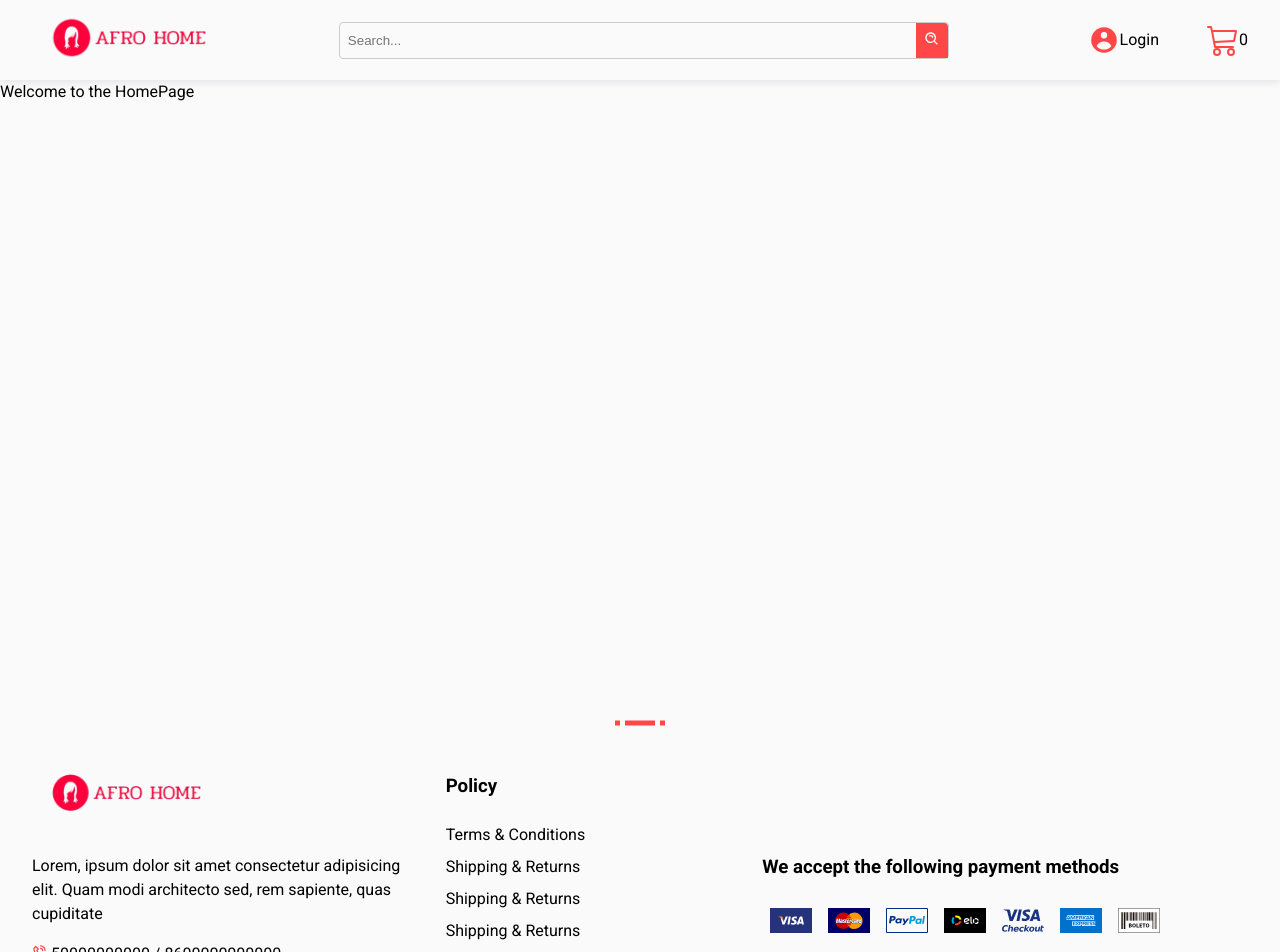
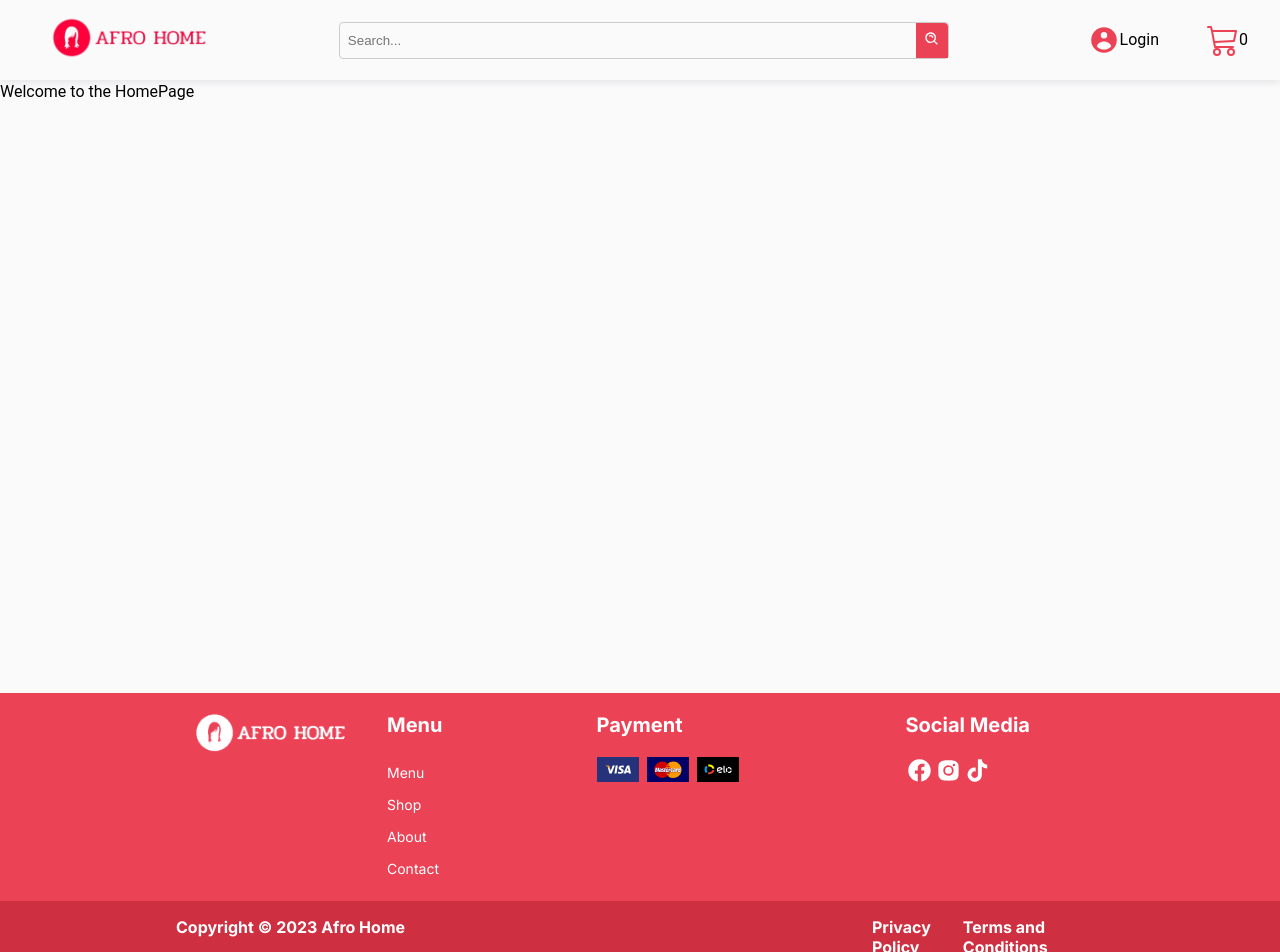
Before and after one commit to marckender/Trabalho_de_Conclusao_de_Curso, a React (Vite) app in the folder Project/front-end/: page / in a window 1280 px wide. Shown: the top 952 px of the page. Built offline with nearby package versions, Linux system fonts and the light colour scheme.

Commit message:
fix: footer update

```diff
--- a/Project/front-end/index.html
+++ b/Project/front-end/index.html
@@ -4,8 +4,10 @@
     <meta charset="UTF-8" />
     <link rel="icon" type="image/svg+xml" href="/favicon.ico" />
     <link rel="preconnect" href="https://fonts.googleapis.com">
-<link rel="preconnect" href="https://fonts.gstatic.com" crossorigin>
-<link href="https://fonts.googleapis.com/css2?family=Roboto:ital,wght@0,100;0,300;0,400;0,500;0,700;0,900;1,100;1,300;1,400;1,500;1,700&display=swap" rel="stylesheet">
+    <link rel="preconnect" href="https://fonts.gstatic.com" crossorigin>
+    <link rel="preconnect" href="https://fonts.googleapis.com">
+    <link rel="preconnect" href="https://fonts.gstatic.com" crossorigin>
+    <link href="https://fonts.googleapis.com/css2?family=Inter:wght@100;200;300;400;500;600;700;800;900&display=swap" rel="stylesheet">
     <meta name="viewport" content="width=device-width, initial-scale=1.0" />
     <title>Afro Home</title>
   </head>
--- a/Project/front-end/src/components/template/Home/Footer/index.tsx
+++ b/Project/front-end/src/components/template/Home/Footer/index.tsx
@@ -1,68 +1,66 @@
 import { Link } from "react-router-dom"
 import "./styles.scss"
 
-import {RiSeparator} from "react-icons/ri"
-import {GoLocation} from "react-icons/go"
-import {BiPhoneCall} from "react-icons/bi"
+// import {GoLocation} from "react-icons/go"
+import {BiLogoFacebookCircle, BiLogoInstagramAlt, BiLogoTiktok} from "react-icons/bi"
 
-import logo from "../../../../assets/logo.png"
+import logoWhite from "../../../../assets/logo-white.png"
 import visaIcon from '../../../../assets/paymentMethods/visa.svg'
 import masterCard from '../../../../assets/paymentMethods/mastercard.svg'
-import paypal from '../../../../assets/paymentMethods/paypal.svg'
 import elo from '../../../../assets/paymentMethods/elo.svg'
-import visacheckout from '../../../../assets/paymentMethods/visacheckout.svg'
-import amex from '../../../../assets/paymentMethods/amex.svg'
-import boleto from '../../../../assets/paymentMethods/boleto.svg'
 
 
 export default function Footer() {
     const currentYear = new Date().getFullYear();
   return (
     <footer>
-
-        <span className="separator">  <RiSeparator size={60} /> </span>
         <div className="footer_container">
             <div className="footer_content">
                 <div className="about">
-                    <img src={logo} alt="logo" />
-                    <p>Lorem, ipsum dolor sit amet consectetur adipisicing elit.
+                    <img src={logoWhite} alt="logo" />
+                    {/* <p>Lorem, ipsum dolor sit amet consectetur adipisicing elit.
                         Quam modi architecto sed, rem sapiente, quas cupiditate
                     </p>
                     <p><BiPhoneCall size={15} /> 50000000000 / 8600000000000</p>
-                    <p><GoLocation size={15}/>	727 5 Ave SW .Calgary,Alberta T2P 0N2</p>
+                    <p><GoLocation size={15}/>	727 5 Ave SW .Calgary,Alberta T2P 0N2</p> */}
                 </div>
                 <div className="policy">
-                    <h3>Policy</h3>
+                    <h3>Menu</h3>
 
                     <ul>
-                        <li>Terms & Conditions</li>
-                        <li>Shipping & Returns</li>
-                        <li>Shipping & Returns</li>
-                        <li>Shipping & Returns</li>
-                        <li>Shipping & Returns</li>
+                        <li><Link to="/">Menu</Link></li>
+                        <li><Link to="/">Shop</Link></li>
+                        <li><Link to="/">About</Link></li>
+                        <li><Link to="/">Contact</Link></li>
+
                     </ul>
                 </div>
                 <div className="payment_method">
-                    <div>
-                        <h3>We accept the following payment methods</h3>
-                        <div className="card">
-                            <img src={visaIcon} alt={visaIcon}/>
-                            <img src={masterCard} alt={masterCard}/>
-                            <img src={paypal} alt={paypal}/>
-                            <img src={elo} alt={elo}/>
-                            <img src={visacheckout} alt={visacheckout}/>
-                            <img src={amex} alt={amex}/>
-                            <img src={boleto} alt={boleto}/>
-                        </div>
+                    <h3>Payment</h3>
+                    <div className="card">
+                        <img src={visaIcon} alt={visaIcon}/>
+                        <img src={masterCard} alt={masterCard}/>
+                        <img src={elo} alt={elo}/>
                     </div>
+                </div>
 
+                <div className="social_media">
+                    <h3>Social Media</h3>
+                    <div className="icons">
+                        <BiLogoFacebookCircle/>
+                        <BiLogoInstagramAlt/>
+                        <BiLogoTiktok/>
+                    </div>
                 </div>
             </div>
         </div>
 
         <div className="copyright_area">
-            <p>Copyright <span>©</span> {currentYear}. Afro Home, All Right Reserved</p>
-            <p><span>Created by</span> <Link to="https://mjcodegroup.com/">MJcodeGroup</Link></p>
+            <p>Copyright <span>©</span> {currentYear} Afro Home</p>
+            <div className="copyright_links">
+                <p>Privacy Policy</p>
+                <p>Terms and Conditions</p>
+            </div>
         </div>
     </footer>
   )
--- a/Project/front-end/src/components/template/Home/Footer/styles.scss
+++ b/Project/front-end/src/components/template/Home/Footer/styles.scss
@@ -1,5 +1,4 @@
 footer {
-    padding: 0 32px;
 
     .separator{
         width: 100%;
@@ -7,11 +6,16 @@ footer {
         justify-content: center;
         color: var(--color-principal);
     }
+    .footer_container {
+        padding: 0 176px;
+        background-color: var(--color-principal);
+        color: #FFF;
+    }
 
     .footer_content{
         display: grid;
-        grid-template-columns: 2fr 1.5fr 2.5fr;
-        gap: 0px 25px;
+        grid-template-columns: 1fr 1fr 1.5fr 1fr;
+        gap: 0px 11px;
 
         .about{
             img{
@@ -28,28 +32,68 @@ footer {
 
         .policy{
             text-align: left;
+
+            h3{
+                color: #FFF;
+                font-family: Inter;
+                font-size: 20px;
+                font-style: normal;
+                font-weight: 700;
+                line-height: normal;
+            }
             ul{
                 list-style: none;
                 padding: 0;
                 li{
                     line-height: 32px;
+
+                    a {
+                        text-decoration: none;
+                        color: #FFF;
+                        font-family: Inter;
+                        font-size: 14px;
+                        font-style: normal;
+                        font-weight: 400;
+                        line-height: normal;
+                    }
                 }
             }
         }
         .payment_method {
-            display: flex;
-            align-items: center;
-            align-self: center;
-            align-content: center;
+            h3{
+                color: #FFF;
+                font-family: Inter;
+                font-size: 20px;
+                font-style: normal;
+                font-weight: 700;
+                line-height: normal;
+            }
 
             .card{
                 display: flex;
-                justify-content: space-between;
                 flex-wrap: wrap;
                 align-items: center;
 
                 img {
-                    margin: 8px;
+                    margin-right: 8px;
+                }
+            }
+        }
+
+        .social_media {
+            h3 {
+                color: #FFF;
+                font-family: Inter;
+                font-size: 20px;
+                font-style: normal;
+                font-weight: 700;
+                line-height: normal;
+            }
+            .icons{
+
+                svg{
+                    width: 29px;
+                    height: 27px;
                 }
             }
         }
@@ -57,24 +101,33 @@ footer {
 
 
     .copyright_area{
-        border-top: 1px solid gray;
+        padding: 0 176px;
+        background-color: #CE3042;
         display: flex;
         justify-content: space-between;
 
         p{
-            font-family: roboto;
-            font-size: 12px;
-            span {
-                color: var(--color-principal);
-                font-size: 14px;
-            }
+            color: #FFF;
+            font-family: Inter;
+            font-size: 16px;
+            font-style: normal;
+            font-weight: 700;
+            line-height: normal;
             a{
                 text-decoration: none;
-                color: #000;
+                color: #FFF;
+
                 &:hover {
                     text-decoration: underline;
                 }
             }
+        }
+
+        .copyright_links {
+            width: 25%;
+            display: flex;
+            justify-content: space-around;
+            gap: 15;
         }
     }
 }
@@ -83,6 +136,8 @@ footer {
 @media only screen and (max-width: 900px) {
    footer{
 
+    .footer_container {
+        padding: 0;
         .footer_content {
             display: flex;
             flex-direction: column-reverse;
@@ -108,7 +163,7 @@ footer {
 
                 .card{
                     display: flex;
-                justify-content: inherit;
+                    justify-content: center;
                     flex-wrap: wrap;
                     align-items: center;
 
@@ -118,8 +173,15 @@ footer {
                 }
             }
 
+            .social_media {
+                text-align: center;
             }
+
+        }
+    }
+
     .copyright_area{
+        padding: 0;
         display: flex;
         flex-direction: column;
         text-align: center;
@@ -127,10 +189,11 @@ footer {
         p{
             font-family: roboto;
             font-size: 12px;
-            &:not(:first-child) {
-                display: none;
+
+        }
+        .copyright_links {
+            width: 100%;
         }
     }
    }
 }
-}
--- a/Project/front-end/src/global.scss
+++ b/Project/front-end/src/global.scss
@@ -1,6 +1,6 @@
 :root {
   font-family: Inter, system-ui, Avenir, Helvetica, Arial, sans-serif;
-  --color-principal: #ff4747;
+  --color-principal: #EC4256;
   line-height: 1.5;
   font-weight: 400;
 
```
Also changed, not shown: Project/front-end/src/assets/logo-white.png (added). Lines whose indentation alone changed are shown as unchanged.
